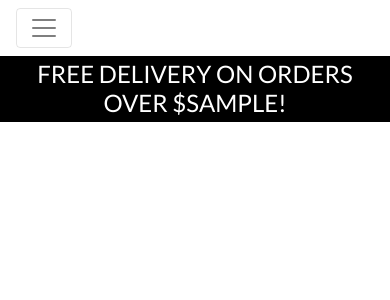
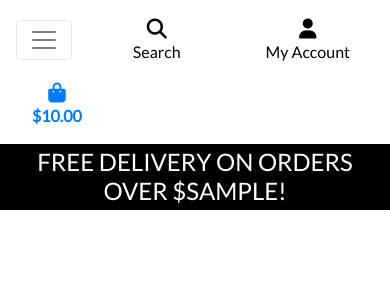
Before and after one commit to rinalds98/artful-visions, a Django app: template templates/base.html in a window 390 px wide. Shown: the top 300 px of the page. Run offline with Django 3.2, Linux system fonts and the light colour scheme; a user stored in the database is signed in; tables that the repository leaves empty hold one stand-in row (values such as "Sample post"); the template is opened without the code that fills it: most values are stand-ins (such as "Sample title", 1, 10 or a date in 2020); some libraries are stand-ins or nearby versions.

Commit message:
Add main nav / mobile header

```diff
--- a/templates/base.html
+++ b/templates/base.html
@@ -103,8 +103,8 @@
                 <button class="navbar-toggler" type="button" data-toggle="collapse" data-target="#main-nav" aria-controls="main-nav" aria-expanded="false" aria-label="Toggle navigation">
                     <span class="navbar-toggler-icon"></span>
                 </button>
-                <!--
-                -->
+                {% include 'includes/mobile-top-header.html' %}
+                {% include 'includes/main-nav.html' %}
             </nav>
         </div>
         <div id="delivery-banner" class="row text-center">
--- /dev/null
+++ b/templates/includes/main-nav.html
@@ -0,0 +1,44 @@
+<div class="collapse navbar-collapse" id="main-nav">
+    <ul class="navbar-nav w-auto mx-auto">
+        <li class="nav-item dropdown">
+            <a class="logo-font font-weight-bold nav-link text-black mr-5" href="#" id="all-products-link" data-toggle="dropdown" aria-haspopup="true" aria-expanded="false">
+                All Products
+            </a>
+            <div class="dropdown-menu border-0" aria-labelledby="all-products-link">
+                <a href="#" class="dropdown-item">By Price</a>
+                <a href="#" class="dropdown-item ">By Rating</a>
+                <a href="#" class="dropdown-item ">By Category</a>
+                <a href="#" class="dropdown-item">All Products</a>
+            </div>
+        </li>
+
+        <li class="nav-item dropdown">
+            <a class="logo-font font-weight-bold nav-link text-black mr-5" href="#" id="photo-link" data-toggle="dropdown" aria-haspopup="true" aria-expanded="false">
+                Photos
+            </a>
+            <div class="dropdown-menu border-0" aria-labelledby="photo-link">
+                <a href="#" class="dropdown-item">Landscape Photos</a>
+                <a href="#" class="dropdown-item">Urban Photos</a>
+                <a href="#" class="dropdown-item">All Photos</a>
+            </div>
+        </li>
+
+        <li class="nav-item dropdown">
+            <a class="logo-font font-weight-bold nav-link text-black mr-5" href="#" id="homeware-link" data-toggle="dropdown" aria-haspopup="true" aria-expanded="false">
+                Presets
+            </a>
+            <div class="dropdown-menu border-0" aria-labelledby="presets-link">
+                <a href="#" class="dropdown-item">Digital Presets</a>
+            </div>
+        </li>
+
+        <li class="nav-item dropdown">
+            <a class="logo-font font-weight-bold nav-link text-black" href="#" id="specials-link" data-toggle="dropdown" aria-haspopup="true" aria-expanded="false">
+                Specials
+            </a>
+            <div class="dropdown-menu border-0" aria-labelledby="specials-link">
+                <a href="#" class="dropdown-item">Deals</a>
+            </div>
+        </li>
+    </ul>
+</div>
--- /dev/null
+++ b/templates/includes/mobile-top-header.html
@@ -0,0 +1,56 @@
+<li class="list-inline-item">
+    <a class="text-black nav-link d-block d-lg-none" href="#" id="mobile-search" data-toggle="dropdown" aria-haspopup="true" aria-expanded="false">
+        <div class="text-center">
+            <div><i class="fas fa-search fa-lg"></i></div>
+            <p class="my-0">Search</p>
+        </div>
+    </a>
+    <div class="dropdown-menu border-0 w-100 p-3 rounded-0 my-0" aria-labelledby="mobile-search">
+        <form class="form" method="GET" action="#">
+            <div class="input-group w-100">
+                <input class="form-control border border-black rounded-0" type="text" name="q" placeholder="Search our site">
+                <div class="input-group-append">
+                    <button class="form-control form-control btn btn-black border border-black rounded-0" type="submit">
+                        <span class="icon">
+                            <i class="fas fa-search"></i>
+                        </span>
+                    </button>
+                </div>
+            </div>
+        </form>
+    </div>
+</li>
+<li class="list-inline-item dropdown">
+    <a class="text-black nav-link d-block d-lg-none" href="#" id="user-options" data-toggle="dropdown" aria-haspopup="true" aria-expanded="false">
+        <div class="text-center">
+            <div><i class="fas fa-user fa-lg"></i></div>
+            <p class="my-0">My Account</p>
+        </div>
+    </a>
+    <div class="dropdown-menu border-0" aria-labelledby="user-options">
+        {% if request.user.is_authenticated %}
+            {% if request.user.is_superuser %}
+                <a href="{% url 'add_product' %}" class="dropdown-item">Product Management</a>
+            {% endif %}
+            <a href="#" class="dropdown-item">My Profile</a>
+            <a href="{% url 'account_logout' %}" class="dropdown-item">Logout</a>
+        {% else %}
+            <a href="{% url 'account_signup' %}" class="dropdown-item">Register</a>
+            <a href="{% url 'account_login' %}" class="dropdown-item">Login</a>
+        {% endif %}
+    </div>
+</li>
+<li class="list-inline-item">
+    <a class="{% if grand_total %}text-primary font-weight-bold{% else %}text-black{% endif %} nav-link d-block d-lg-none" href="#">
+        <div class="text-center">
+            <div><i class="fas fa-shopping-bag fa-lg"></i></div>
+            <p class="my-0">
+                {% if grand_total %}
+                    ${{ grand_total|floatformat:2 }}
+                {% else %}
+                    $0.00
+                {% endif %}
+            </p>
+        </div>
+    </a>
+</li>
```
